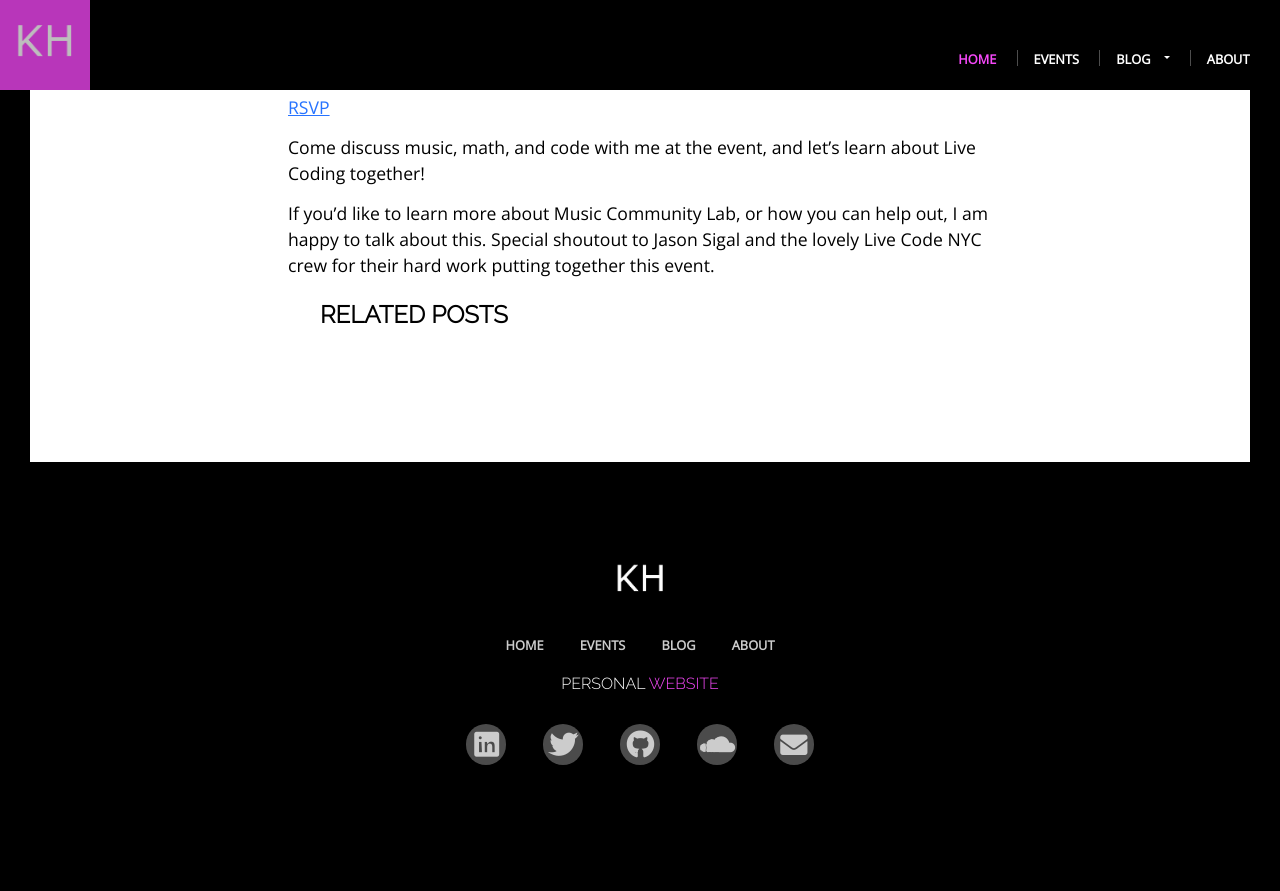
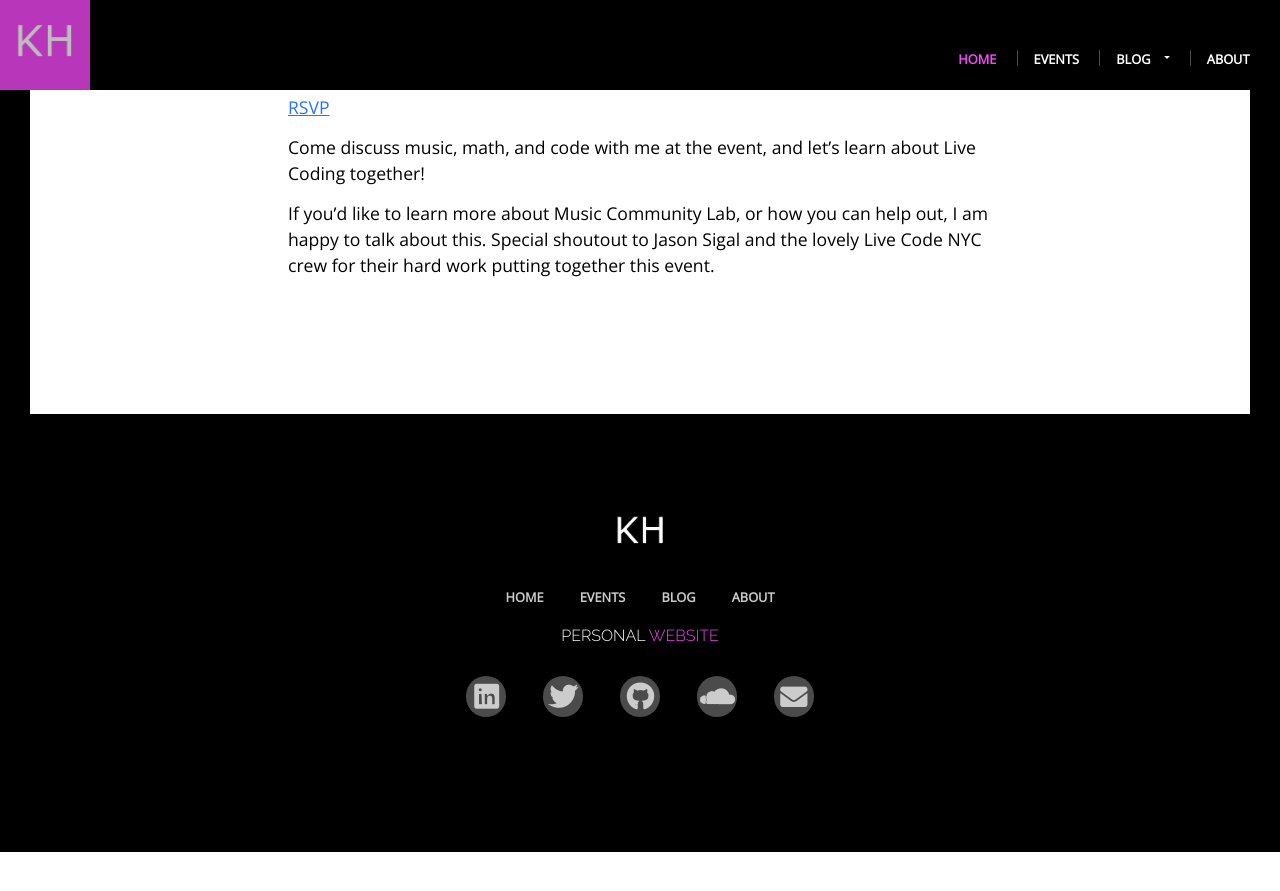
Before and after one commit to khoeger/khoeger.github.io, a Jekyll site: the page built from _events_list/2019-02-02-live-code-lab.markdown, in a window 1280 px wide and 900 px high, scrolled down 585 px. Shown: the top 891 px of the window. Built offline with Jekyll 4.4.1, drawn with Linux system fonts in a browser that asks for light colours; after the commit the page ends 1437 px from its top, so only the background shows below that.

Commit message:
Related posts only shows when have related posts

```diff
--- a/_layouts/event.html
+++ b/_layouts/event.html
@@ -17,8 +17,11 @@ layout: default
     <div class="post-content" itemprop="articleBody">
       {{ content}}
     </div>
+    {% assign taggedArticles = site.posts | where_exp: "article",
+                                            "article.event-tag == page.event-tag"%}
+    {% unless taggedArticles == empty %}
+        <h3>Related Posts</h3>
         <div class="post-rel-articles">
-      <h3>Related Posts</h3>
           {% for tag in page.event-tag %}
 
             {% for article in site.posts %}
@@ -33,6 +36,8 @@ layout: default
             {% endfor %}
           {% endfor %}
         </div>
+    {% endunless %}
+
     {% if site.disqus.shortname %}
       {% include disqus_comments.html %}
     {% endif %}
--- a/events/index.html
+++ b/events/index.html
@@ -21,5 +21,7 @@ title: Events
       {% for event in reverseEvents limit:5 %}
         {% include iterated-events.html %}
       {% endfor %}
+
+
   </div>
 </div>
```
Lines whose indentation alone changed are shown as unchanged.
